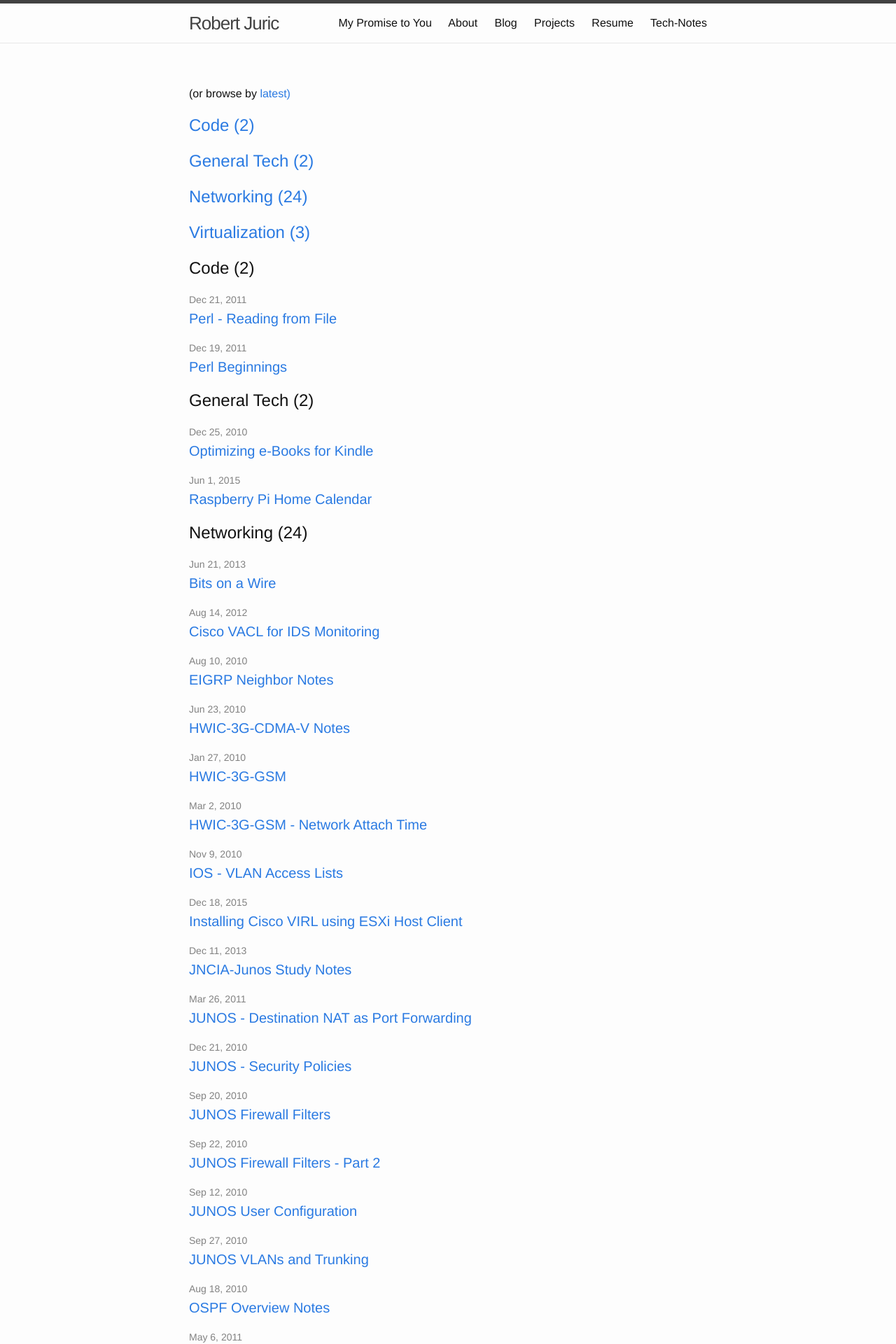
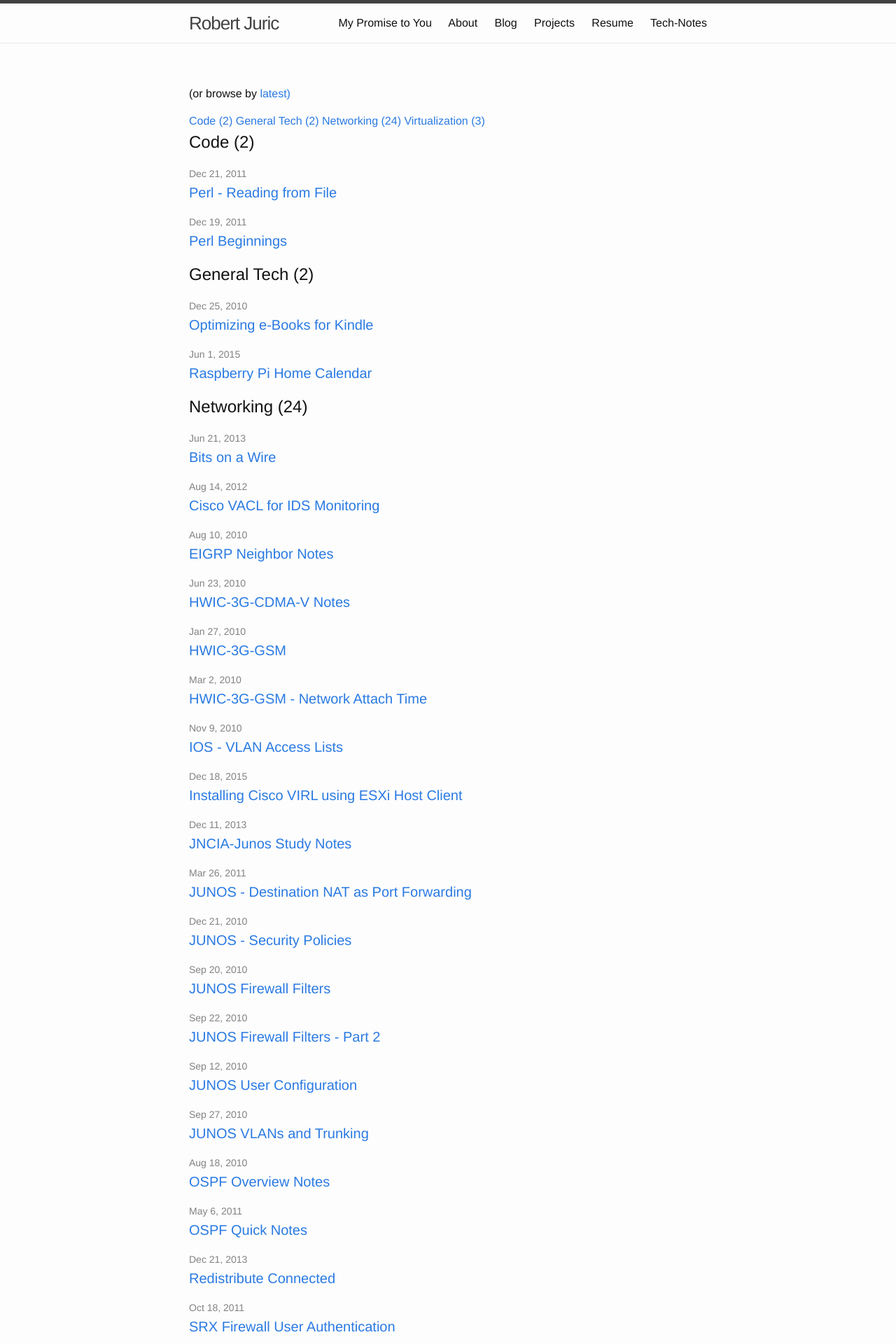
Before and after one commit to robertjuric/robertjuric.github.io, a Jekyll site: the page built from archivebycategory.md, in a window 1280 px wide. Shown: the top 1920 px of the page at 70% size. Built offline with Jekyll 4.4.1, drawn with Linux system fonts in a browser that asks for light colours.

Commit message:
Formatting cleanup

```diff
--- a/archivebycategory.md
+++ b/archivebycategory.md
@@ -16,7 +16,7 @@ sitemap: false
     {% if category[0] == "Blog" %}
     {% else if %}
 
-        <h2><a href="#{{ category | first | slugify }}">{{ category[0] | replace:'-', ' ' }} ({{ category | last | size }})</a></h2>
+        <a href="#{{ category | first | slugify }}">{{ category[0] | replace:'-', ' ' }} ({{ category | last | size }})</a>
 
     {% endif %}
 {% endfor %}
```
